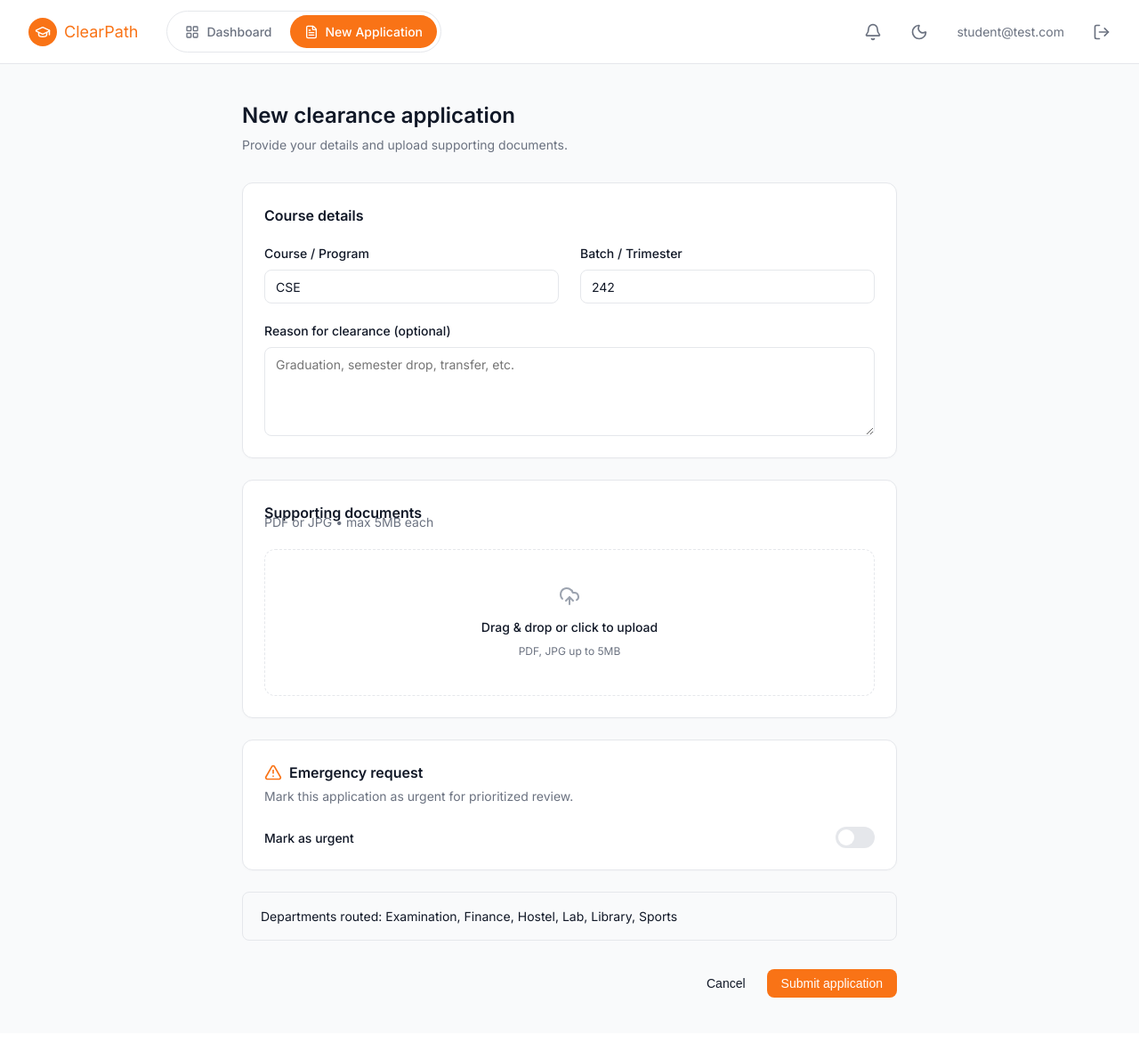
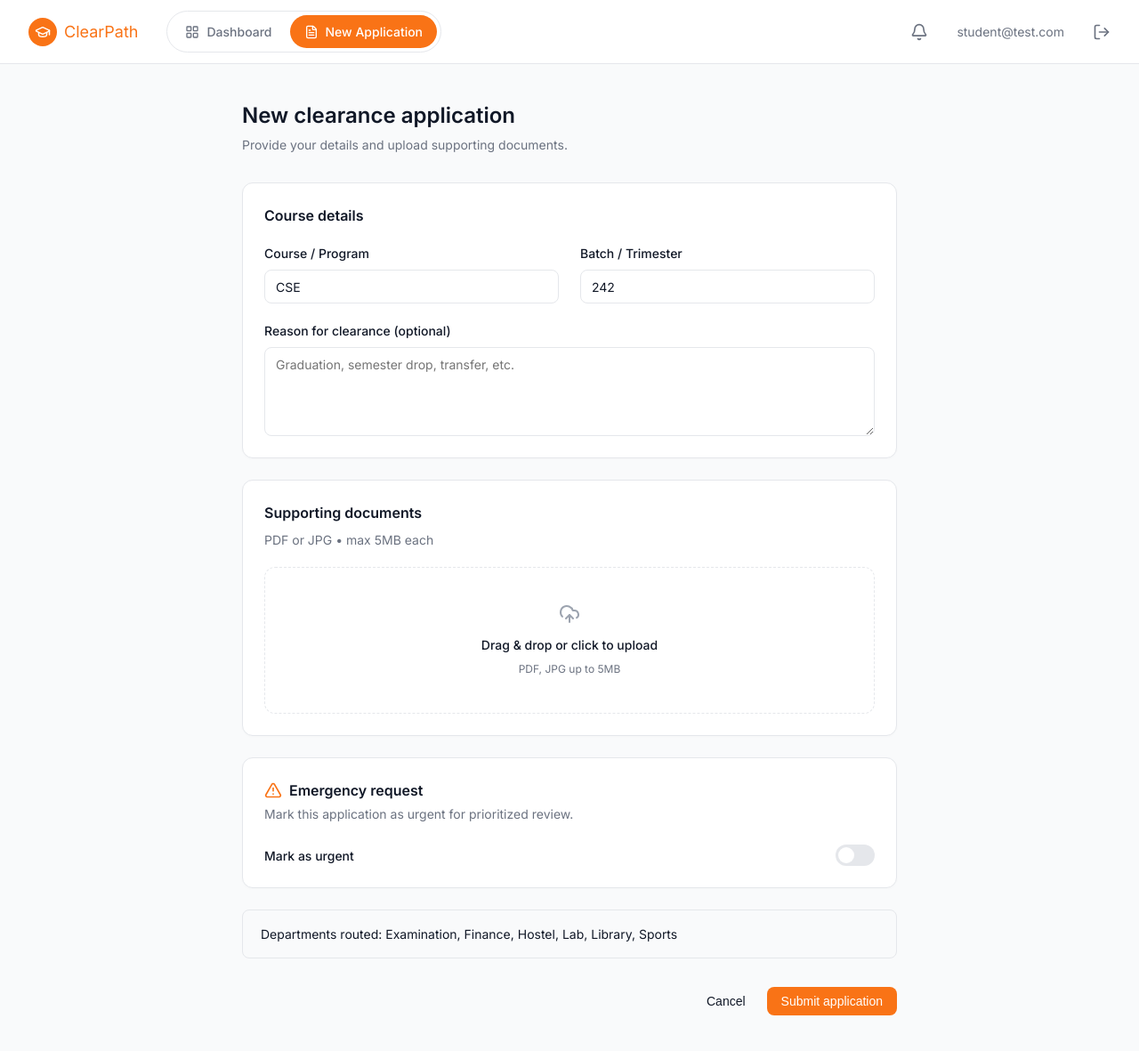
Before and after one commit to SpicyFalcon619/ClearPath, a PHP site: page /new-application.html in a window 1280 px wide. Shown: the whole page at 89% size. Before the commit the page ends 1121 px from the top, so only its background shows below. Run offline with PHP 8.4, Linux system fonts and the light colour scheme.

Commit message:
Fix collision in documents section and remove theme switcher

```diff
--- a/web_student/dashboard.html
+++ b/web_student/dashboard.html
@@ -26,7 +26,6 @@
         </div>
         <div class="nav-right">
             <button class="icon-btn" aria-label="Notifications"><i data-lucide="bell"></i></button>
-            <button class="icon-btn" aria-label="Dark Mode"><i data-lucide="moon"></i></button>
             <span class="user-email">student@test.com</span>
             <button class="icon-btn" aria-label="Logout"><i data-lucide="log-out"></i></button>
         </div>
@@ -77,6 +76,7 @@
                 <div class="dept-card">
                     <div class="dept-info">
                         <h3>Finance</h3>
+                    </div>
                     <span class="badge badge-success"><i data-lucide="check-circle"></i> Approved</span>
                 </div>
 
--- a/web_student/new-application.css
+++ b/web_student/new-application.css
@@ -35,7 +35,7 @@
 .section-subtitle {
     font-size: 0.875rem;
     color: var(--text-secondary);
-    margin-top: -1rem;
+    margin-top: -0.75rem;
     margin-bottom: 1.25rem;
 }
 
--- a/web_student/new-application.html
+++ b/web_student/new-application.html
@@ -24,7 +24,6 @@
         </div>
         <div class="nav-right">
             <button class="icon-btn" aria-label="Notifications"><i data-lucide="bell"></i></button>
-            <button class="icon-btn" aria-label="Dark Mode"><i data-lucide="moon"></i></button>
             <span class="user-email">student@test.com</span>
             <button class="icon-btn" aria-label="Logout"><i data-lucide="log-out"></i></button>
         </div>
@@ -60,7 +59,7 @@
 
             <!-- Supporting Documents Section -->
             <div class="form-section">
-                <h2 class="section-heading" style="margin-bottom: 0.25rem;">Supporting documents</h2>
+                <h2 class="section-heading">Supporting documents</h2>
                 <p class="section-subtitle">PDF or JPG • max 5MB each</p>
 
                 <div class="drop-zone">
```
Lines whose indentation alone changed are shown as unchanged.
